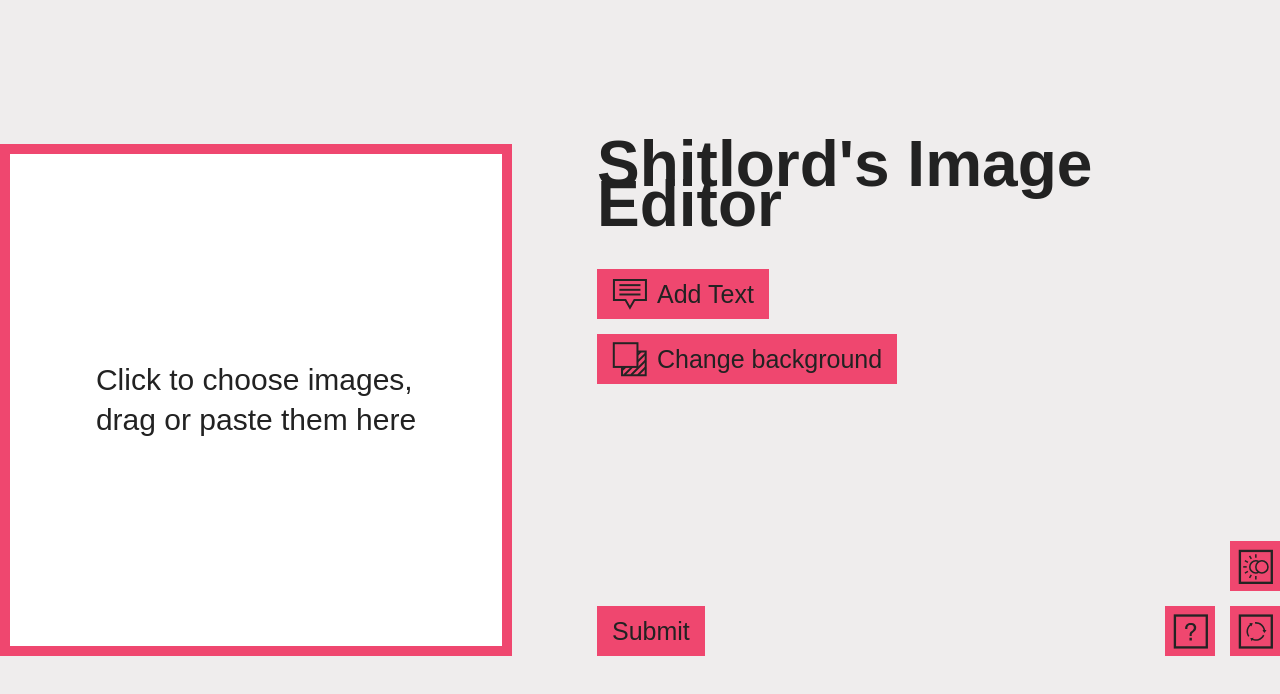
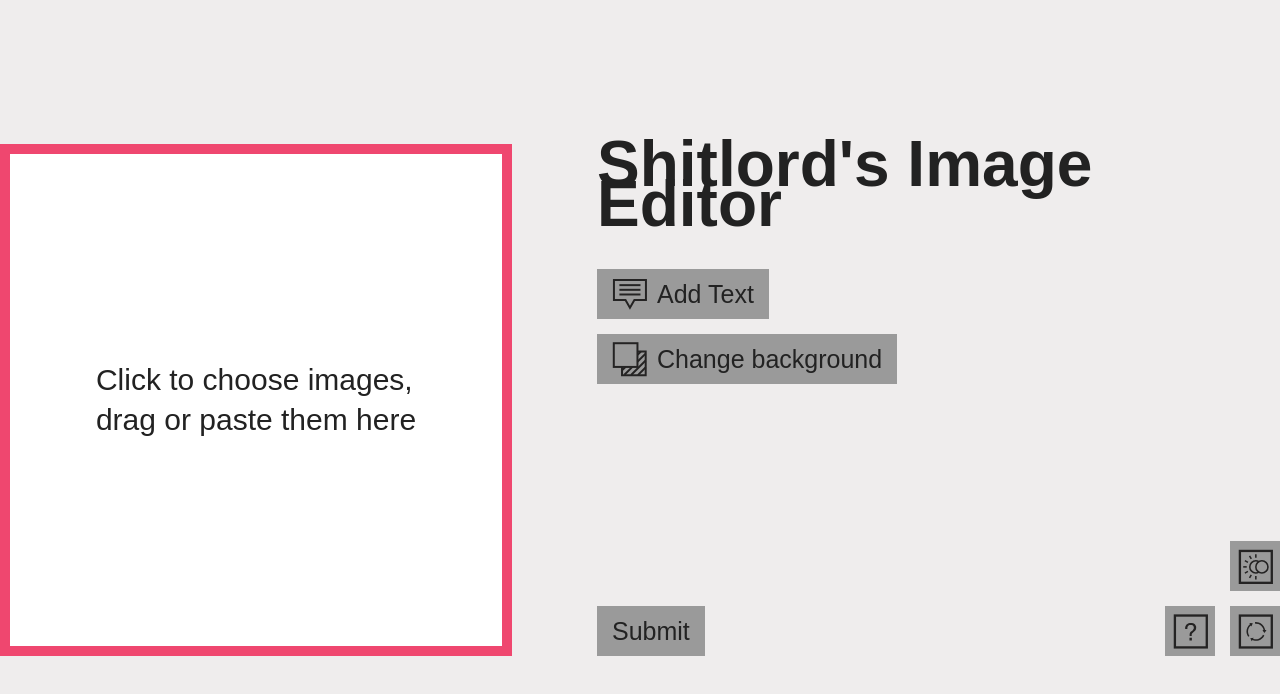
Before and after one commit to asokolkov/converter-to-telegram-stickers.github.io, a React (Create React App) app: page / in a window 1280 px wide. Shown: the top 694 px of the page. Built offline with nearby package versions, Linux system fonts and the light colour scheme.

Commit message:
GlobalContext, activating buttons on images upload

```diff
--- a/src/components/App/App.js
+++ b/src/components/App/App.js
@@ -2,18 +2,24 @@ import React, {useState} from "react";
 import "./App.css";
 import EditingBlock from "../EditingBlock/EditingBlock";
 import ControlBlock from "../ControlBlock/ControlBlock";
-import {BackgroundContext} from "../../context";
+import {GlobalContext} from "../../context";
 
 function App() {
     const [color, setColor] = useState(null);
+    const [status, setStatus] = useState(false);
 
     return (
-        <BackgroundContext.Provider value={{color, setColor}}>
+        <GlobalContext.Provider
+            value={{
+                controlMode: {status, setStatus},
+                background: {color, setColor}
+            }}
+        >
             <div id="App">
                 <EditingBlock />
                 <ControlBlock />
             </div>
-        </BackgroundContext.Provider>
+        </GlobalContext.Provider>
     );
 }
 
--- a/src/components/ControlBlock/ControlBlock.jsx
+++ b/src/components/ControlBlock/ControlBlock.jsx
@@ -9,52 +9,46 @@ import helpIcon from '../../images/help.svg';
 import reloadIcon from '../../images/reload.svg';
 import nightIcon from '../../images/nightMode.svg';
 
-import {BackgroundContext} from '../../context';
+import {GlobalContext} from '../../context';
 
 const ControlBlock = () => {
-    const {setColor} = useContext(BackgroundContext);
+    const {background} = useContext(GlobalContext);
 
     const [data] = React.useState([
         {
             text: 'Add Text',
             title: 'Click on canvas to add text',
             onClick: null,
-            disabled: false,
             iconPath: textIcon,
         },
         {
             text: 'Change background',
             title: 'Choose canvas background color',
             onClick: null,
-            disabled: false,
             iconPath: bgIcon,
-            colorInput: <ColorInput disabled={false} onInput={(e) => setColor(e.target.value)}/>
+            colorInput: <ColorInput onInput={e => background.setColor(e.target.value)} />
         },
         {
             text: 'Submit',
             title: 'Save image',
             onClick: downloadStage,
-            disabled: false,
         },
         {
             title: 'Reload page',
             style : {right: 0, bottom: 0},
             onClick: null,
-            disabled: false,
             iconPath: reloadIcon,
         },
         {
             title: 'Open site guide',
             style : {right: 65, bottom: 0},
             onClick: null,
-            disabled: false,
             iconPath: helpIcon,
         },
         {
             title: 'Switch dark mode',
             style : {right: 0, bottom: 65},
             onClick: null,
-            disabled: false,
             iconPath: nightIcon,
         },
     ]);
--- a/src/components/EditingBlock/EditingBlock.jsx
+++ b/src/components/EditingBlock/EditingBlock.jsx
@@ -1,11 +1,16 @@
-import React, {useState} from 'react';
+import React, {useState, useContext, useEffect} from 'react';
 import FileUploader from '../FileUploader/FileUploader';
 import KonvaStage from '../KonvaStage/KonvaStage';
 import classes from './EditingBlock.module.css';
+import {GlobalContext} from "../../context";
 
 const EditingBlock = () => {
+    const {controlMode} = useContext(GlobalContext);
+
     let imagesCounter = 0;
     const [images, setImages] = useState([]);
+
+    useEffect(() => controlMode.setStatus(!!images.length), [images]);
 
     const addImages = (base64Images) => {
         const newImages = [];
@@ -24,8 +29,8 @@ const EditingBlock = () => {
 
     return (
         <div className={classes.editingBlock}>
-            <FileUploader addImages={addImages} images={images} />
-            {images.length ? <KonvaStage images={images} /> : null}
+            {!controlMode.status ? <FileUploader addImages={addImages} images={images} /> : null}
+            {controlMode.status ? <KonvaStage images={images} /> : null}
         </div>
     );
 };
--- a/src/components/FileUploader/FileUploader.jsx
+++ b/src/components/FileUploader/FileUploader.jsx
@@ -1,4 +1,4 @@
-import React from 'react';
+import React, {useContext} from 'react';
 import classes from './FileUploader.module.css';
 
 const FileUploader = ({addImages, images}) => {
@@ -18,10 +18,7 @@ const FileUploader = ({addImages, images}) => {
     }
 
     return (
-        <label
-            className={classes.fileUploader}
-            style={{display: images.length ? "none" : "flex"}}
-        >
+        <label className={classes.fileUploader}>
             <input
                 type="file"
                 accept="image/jpeg,image/png,image/jpg"
--- a/src/components/FileUploader/FileUploader.module.css
+++ b/src/components/FileUploader/FileUploader.module.css
@@ -1,4 +1,5 @@
 .fileUploader {
+    display: flex;
     width: 512px;
     height: 512px;
     box-shadow: inset 0 0 0 10px #EF476F;
--- a/src/components/KonvaStage/KonvaStage.jsx
+++ b/src/components/KonvaStage/KonvaStage.jsx
@@ -1,10 +1,10 @@
 import React, {useContext} from 'react';
 import classes from './KonvaStage.module.css';
 import {Layer, Text, Rect, Image, Transformer, Stage} from 'react-konva';
-import {BackgroundContext} from "../../context";
+import {GlobalContext} from "../../context";
 
 const KonvaStage = ({images}) => {
-    const {color} = useContext(BackgroundContext);
+    const {background} = useContext(GlobalContext);
 
     return (
         <Stage
@@ -18,7 +18,7 @@ const KonvaStage = ({images}) => {
                     y={-1}
                     width={514}
                     height={514}
-                    fill={color}
+                    fill={background.color}
                     listening={false}
                 />
             </Layer>
--- a/src/components/UI/Button/Button.jsx
+++ b/src/components/UI/Button/Button.jsx
@@ -1,14 +1,16 @@
-import React from 'react';
+import React, {useContext} from 'react';
 import classes from './Button.module.css';
 import Icon from '../Icon/Icon';
+import {GlobalContext} from "../../../context";
 
 const Button = ({data}) => {
+    const {controlMode} = useContext(GlobalContext);
     const requiredButtonClass = data.text === 'Submit'
         ? classes.submit
         : data.text
             ? classes.button
             : classes.iconButton;
-    const requiredDisabledClass = data.disabled ? classes.disabled : '';
+    const requiredDisabledClass = !controlMode.status ? classes.disabled : '';
 
     return (
         <button
@@ -16,7 +18,7 @@ const Button = ({data}) => {
             className={`${requiredButtonClass} ${requiredDisabledClass}`}
             title={data.title}
             onClick={data.onClick}
-            disabled={data.disabled}
+            disabled={!controlMode.status}
         >
             {
                 data.iconPath
--- a/src/components/UI/ColorInput/ColorInput.jsx
+++ b/src/components/UI/ColorInput/ColorInput.jsx
@@ -1,12 +1,15 @@
-import React from 'react';
+import React, {useContext} from 'react';
 import classes from './ColorInput.module.css';
+import {GlobalContext} from "../../../context";
 
-const ColorInput = ({disabled, onChange, onInput}) => {
+const ColorInput = ({onChange, onInput}) => {
+    const {controlMode} = useContext(GlobalContext);
+
     return (
         <input
             className={classes.colorInput}
             type="color"
-            disabled={disabled}
+            disabled={!controlMode.status}
             onChange={onChange}
             onInput={onInput}
         />
--- a/src/context/index.js
+++ b/src/context/index.js
@@ -1,3 +1,6 @@
 import {createContext} from 'react';
 
-export const BackgroundContext = createContext(null);
+export const GlobalContext = createContext({
+    controlMode: {},
+    background: {}
+});
```
